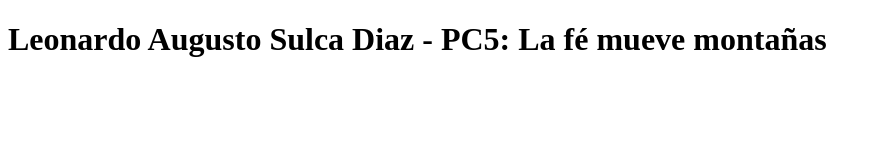
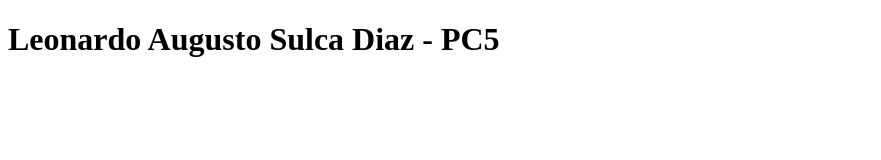
Before and after one commit to LeonardoSD-Arya/pc5_sulca, a plain HTML site: page index.html in a window 1280 px wide. Shown: the whole page, without its empty margins (0-881 px from the left). Drawn offline with Linux system fonts and the light colour scheme.

Commit message:
Deploying to gh-pages from @ LeonardoSD-Arya/pc5_sulca@4efe5ba43a269588767b070b403496bc6342fb46 🚀

```diff
--- a/index.html
+++ b/index.html
@@ -5,6 +5,6 @@
         <title>Leonardo Augusto Sulca Diaz</title>
     </head>
     <body>
-        <h1>Leonardo Augusto Sulca Diaz - PC5: La fé mueve montañas</h1>
+        <h1>Leonardo Augusto Sulca Diaz - PC5</h1>
     </body>
 </html>
```
Also changed, not shown: project/templates/index.html (+1 -1 lines).
